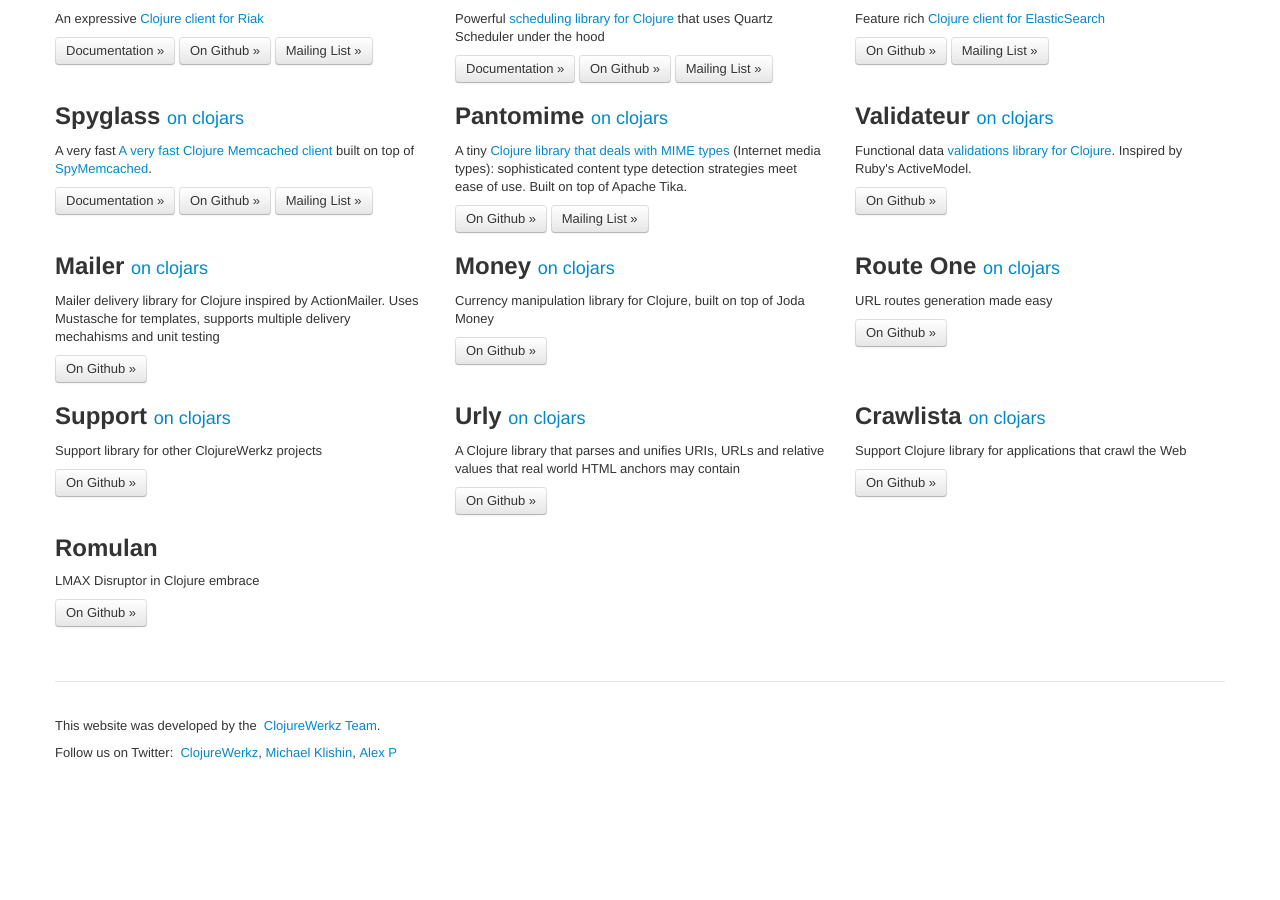
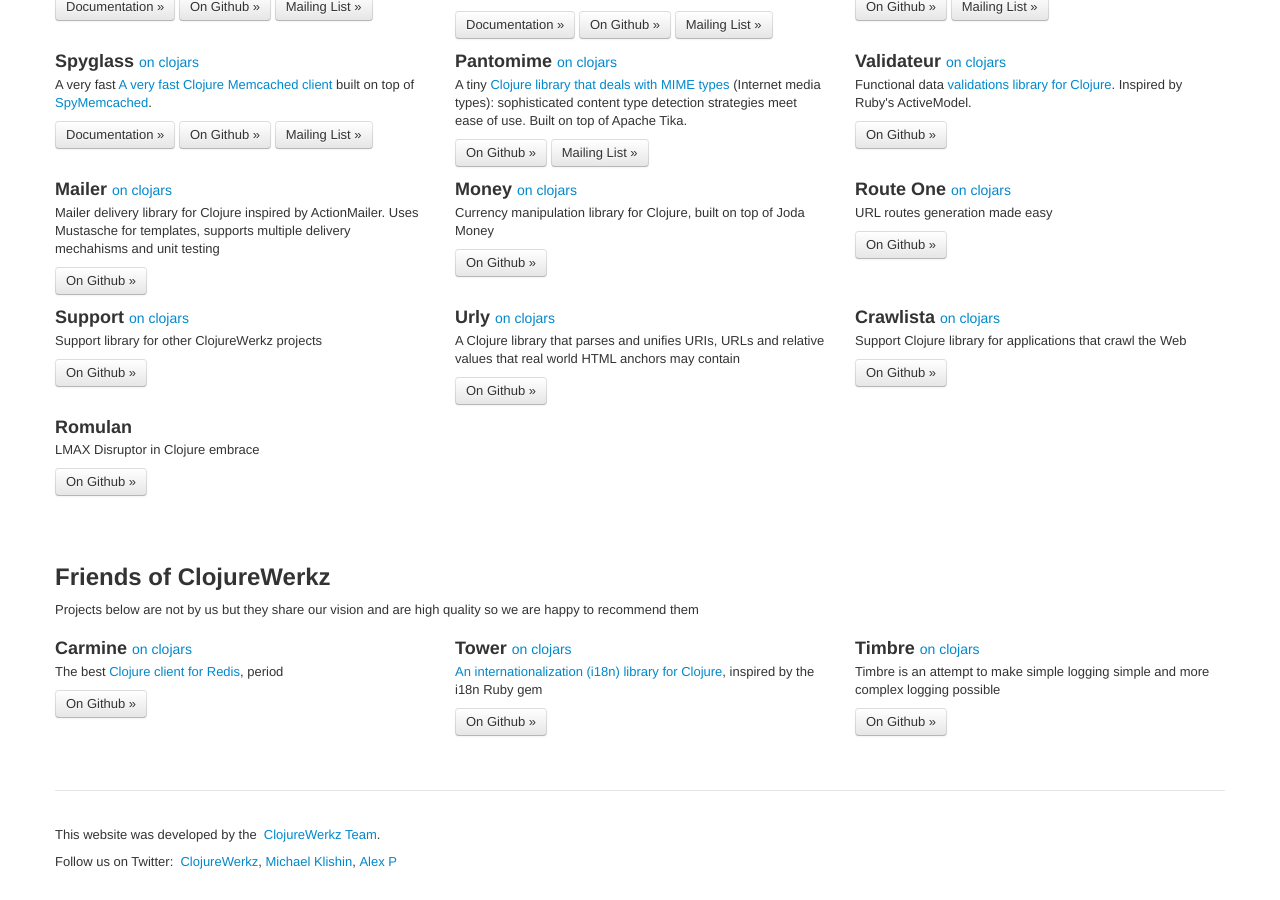
Before and after one commit to clojurewerkz/clojurewerkz.org, a Jekyll site: the page built from index.html, in a window 1280 px wide and 900 px high, scrolled down 661 px. Built offline with Jekyll 4.4.1, drawn with Linux system fonts in a browser that asks for light colours; some web fonts are replaced; before the commit the page ends 1452 px from its top, so only the background shows below that.

Commit message:
Add a section for other projects that share the same goal

```diff
--- a/index.html
+++ b/index.html
@@ -12,7 +12,7 @@
 </div>
 <div class='row-fluid'>
   <div class='span4'>
-    <h2>Monger <small><a href="https://clojars.org/com.novemberain/monger">on clojars</a></small></h2>
+    <h3>Monger <small><a href="https://clojars.org/com.novemberain/monger">on clojars</a></small></h3>
     <p>Monger is a <a href='http://clojuremongodb.info'>Clojure MongoDB client</a> for a more civilized age: friendly, flexible and with batteries included</p>
     <p>
       <a class='btn' href='http://clojuremongodb.info'>Documentation »</a>
@@ -21,7 +21,7 @@
     </p>
   </div>
   <div class='span4'>
-    <h2>Langohr <small><a href="https://clojars.org/com.novemberain/langohr">on clojars</a></small></h2>
+    <h3>Langohr <small><a href="https://clojars.org/com.novemberain/langohr">on clojars</a></small></h3>
     <p>Feature rich <a href='https://github.com/michaelklishin/langohr'>Clojure RabbitMQ client</a> that embraces <a href="http://bit.ly/amqp-model-explained">AMQP 0.9.1 Model</a> and RabbitMQ extensions to it.
       Developed after 3+ years of experience with several other RabbitMQ clients.</p>
     <p>
@@ -31,7 +31,7 @@
     <p></p>
   </div>
   <div class='span4'>
-    <h2>Neocons <small><a href="https://clojars.org/clojurewerkz/neocons">on clojars</a></small></h2>
+    <h3>Neocons <small><a href="https://clojars.org/clojurewerkz/neocons">on clojars</a></small></h3>
     <p>An idiomatic <a href='https://github.com/michaelklishin/neocons'>Clojure client for the Neo4J REST API</a>. Cypher queries, Heroku add-on support and more</p>
     <p>
       <a class='btn' href='http://clojureneo4j.info'>Documentation »</a>
@@ -45,7 +45,7 @@
 
 <div class='row-fluid'>
   <div class='span4'>
-    <h2>Welle <small><a href="https://clojars.org/com.novemberain/welle">on clojars</a></small></h2>
+    <h3>Welle <small><a href="https://clojars.org/com.novemberain/welle">on clojars</a></small></h3>
     <p>An expressive <a href='http://clojureriak.info'>Clojure client for Riak</a></p>
     <p>
       <a class='btn' href='http://clojureriak.info'>Documentation »</a>
@@ -54,7 +54,7 @@
     </p>
   </div>
   <div class='span4'>
-    <h2>Quartzite <small><a href="https://clojars.org/clojurewerkz/quartzite">on clojars</a></small></h2>
+    <h3>Quartzite <small><a href="https://clojars.org/clojurewerkz/quartzite">on clojars</a></small></h3>
     <p>Powerful <a href="http://clojurequartz.info">scheduling library for Clojure</a> that uses Quartz Scheduler under the hood</p>
     <p>
       <a class='btn' href='http://clojurequartz.info'>Documentation »</a>
@@ -63,7 +63,7 @@
     </p>
   </div>
   <div class='span4'>
-    <h2>Elastisch <small><a href="https://clojars.org/clojurewerkz/elastisch">on clojars</a></small></h2>
+    <h3>Elastisch <small><a href="https://clojars.org/clojurewerkz/elastisch">on clojars</a></small></h3>
     <p>Feature rich <a href='https://github.com/clojurewerkz/elastisch'>Clojure client for ElasticSearch</a></p>
     <p>
       <a class='btn' href='https://github.com/clojurewerkz/elastisch'>On Github »</a>
@@ -75,7 +75,7 @@
 
 <div class='row-fluid'>
   <div class='span4'>
-    <h2>Spyglass <small><a href="https://clojars.org/clojurewerkz/spyglass">on clojars</a></small></h2>
+    <h3>Spyglass <small><a href="https://clojars.org/clojurewerkz/spyglass">on clojars</a></small></h3>
     <p>A very fast <a href="https://github.com/clojurewerkz/spyglass">A very fast Clojure Memcached client</a> built on top of <a href="http://code.google.com/p/spymemcached/">SpyMemcached</a>.</p>
     <p>
       <a class='btn' href='http://clojurememcached.info'>Documentation »</a>
@@ -84,7 +84,7 @@
     </p>
   </div>
   <div class='span4'>
-    <h2>Pantomime <small><a href="https://clojars.org/com.novemberain/pantomime">on clojars</a></small></h2>
+    <h3>Pantomime <small><a href="https://clojars.org/com.novemberain/pantomime">on clojars</a></small></h3>
     <p>A tiny <a href="https://github.com/michaelklishin/pantomime">Clojure library that deals with MIME types</a> (Internet media types): sophisticated content
       type detection strategies meet ease of use. Built on top of Apache Tika.</p>
     <p>
@@ -93,7 +93,7 @@
     </p>
   </div>
   <div class='span4'>
-    <h2>Validateur <small><a href="https://clojars.org/com.novemberain/validateur">on clojars</a></small></h2>
+    <h3>Validateur <small><a href="https://clojars.org/com.novemberain/validateur">on clojars</a></small></h3>
     <p>Functional data <a href="https://github.com/michaelklishin/validateur">validations library for Clojure</a>. Inspired by Ruby's ActiveModel.</p>
     <p><a class='btn' href='https://github.com/michaelklishin/validateur'>On Github »</a></p>
   </div>
@@ -102,18 +102,18 @@
 
 <div class='row-fluid'>
   <div class='span4'>
-    <h2>Mailer <small><a href="https://clojars.org/clojurewerkz/mailer">on clojars</a></small></h2>
+    <h3>Mailer <small><a href="https://clojars.org/clojurewerkz/mailer">on clojars</a></small></h3>
     <p>Mailer delivery library for Clojure inspired by ActionMailer. Uses Mustasche for templates, supports multiple delivery
       mechahisms and unit testing</p>
     <p><a class='btn' href='https://github.com/clojurewerkz/mailer'>On Github »</a></p>
   </div>
   <div class='span4'>
-    <h2>Money <small><a href="https://clojars.org/clojurewerkz/money">on clojars</a></small></h2>
+    <h3>Money <small><a href="https://clojars.org/clojurewerkz/money">on clojars</a></small></h3>
     <p>Currency manipulation library for Clojure, built on top of Joda Money</p>
     <p><a class='btn' href='https://github.com/clojurewerkz/money'>On Github »</a></p>
   </div>
   <div class='span4'>
-    <h2>Route One <small><a href="https://clojars.org/clojurewerkz/route-one">on clojars</a></small></h2>
+    <h3>Route One <small><a href="https://clojars.org/clojurewerkz/route-one">on clojars</a></small></h3>
     <p>URL routes generation made easy</p>
     <p>
       <a class='btn' href='https://github.com/clojurewerkz/route-one'>On Github »</a>
@@ -124,17 +124,17 @@
 
 <div class='row-fluid'>
   <div class='span4'>
-    <h2>Support <small><a href="https://clojars.org/clojurewerkz/support">on clojars</a></small></h2>
+    <h3>Support <small><a href="https://clojars.org/clojurewerkz/support">on clojars</a></small></h3>
     <p>Support library for other ClojureWerkz projects</p>
     <p><a class='btn' href='https://github.com/clojurewerkz/support'>On Github »</a></p>
   </div>
   <div class='span4'>
-    <h2>Urly <small><a href="https://clojars.org/clojurewerkz/urly">on clojars</a></small></h2>
+    <h3>Urly <small><a href="https://clojars.org/clojurewerkz/urly">on clojars</a></small></h3>
     <p>A Clojure library that parses and unifies URIs, URLs and relative values that real world HTML anchors may contain</p>
     <p><a class='btn' href='https://github.com/michaelklishin/urly'>On Github »</a></p>
   </div>
   <div class='span4'>
-    <h2>Crawlista <small><a href="https://clojars.org/clojurewerkz/crawlista">on clojars</a></small></h2>
+    <h3>Crawlista <small><a href="https://clojars.org/clojurewerkz/crawlista">on clojars</a></small></h3>
     <p>Support Clojure library for applications that crawl the Web</p>
     <p><a class='btn' href='https://github.com/michaelklishin/crawlista'>On Github »</a></p>
   </div>
@@ -142,7 +142,7 @@
 
 <div class='row-fluid'>
   <div class='span4'>
-    <h2>Romulan</h2>
+    <h3>Romulan</h3>
     <p>LMAX Disruptor in Clojure embrace</p>
     <p><a class='btn' href='https://github.com/clojurewerkz/romulan'>On Github »</a></p>
   </div>
@@ -151,3 +151,27 @@
   <div class='span4'>
   </div>
 </div>
+
+
+<div style="margin-top: 48px; margin-bottom: 16px;">
+  <h2>Friends of ClojureWerkz</h2>
+  <p>Projects below are not by us but they share our vision and are high quality so we are happy to recommend them</p>
+</div>
+
+<div class='row-fluid'>
+  <div class='span4'>
+    <h3>Carmine <small><a href="https://clojars.org/com.taoensso/carmine">on clojars</a></small></h3>
+    <p>The best <a href="https://github.com/ptaoussanis/carmine">Clojure client for Redis</a>, period</p>
+    <p><a class='btn' href='https://github.com/ptaoussanis/carmine'>On Github »</a></p>
+  </div>
+  <div class='span4'>
+    <h3>Tower <small><a href="https://clojars.org/com.taoensso/tower">on clojars</a></small></h3>
+    <p><a href="https://github.com/ptaoussanis/tower">An internationalization (i18n) library for Clojure</a>, inspired by the i18n Ruby gem</p>
+    <p><a class='btn' href='https://github.com/ptaoussanis/tower'>On Github »</a></p>
+  </div>
+  <div class='span4'>
+    <h3>Timbre <small><a href="https://clojars.org/com.taoensso/timbre">on clojars</a></small></h3>
+    <p>Timbre is an attempt to make simple logging simple and more complex logging possible</p>
+    <p><a class='btn' href='https://github.com/ptaoussanis/timbre'>On Github »</a></p>
+  </div>
+</div>
```
